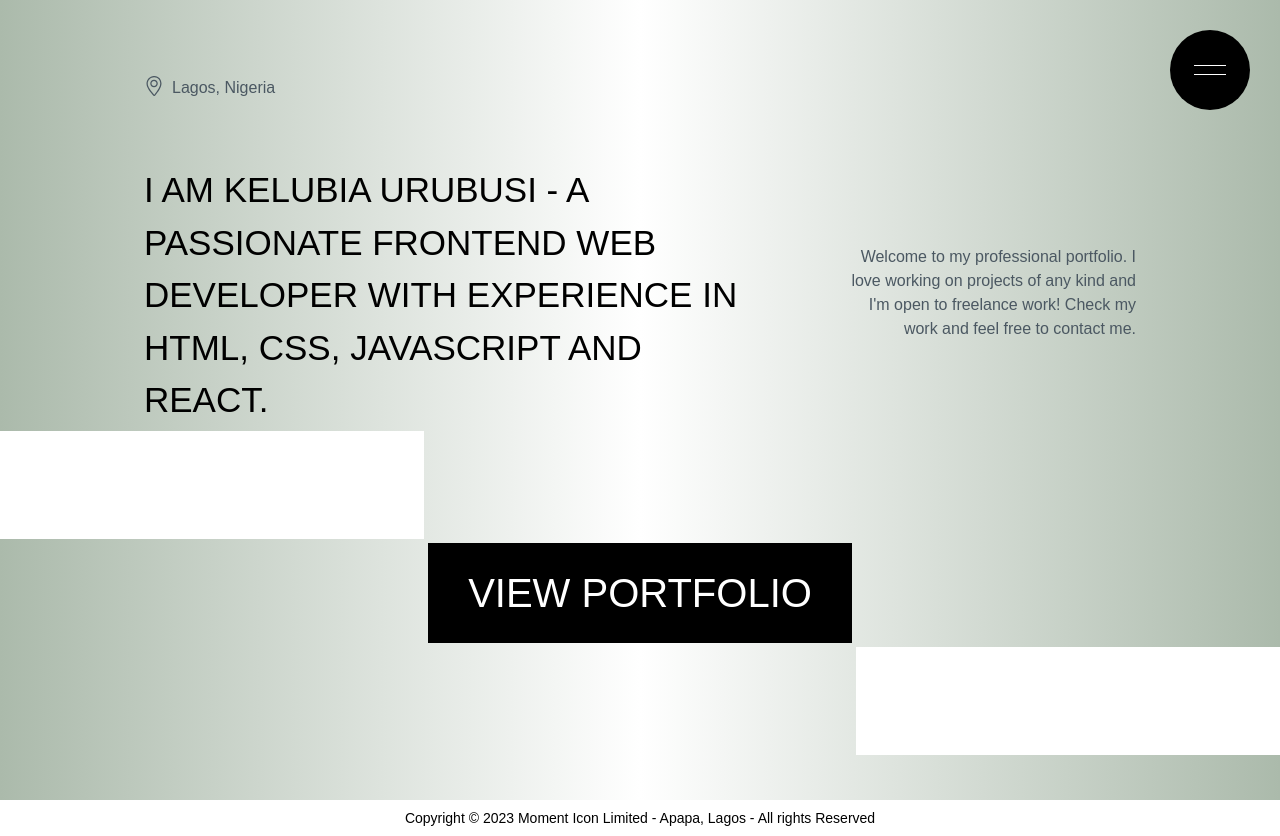
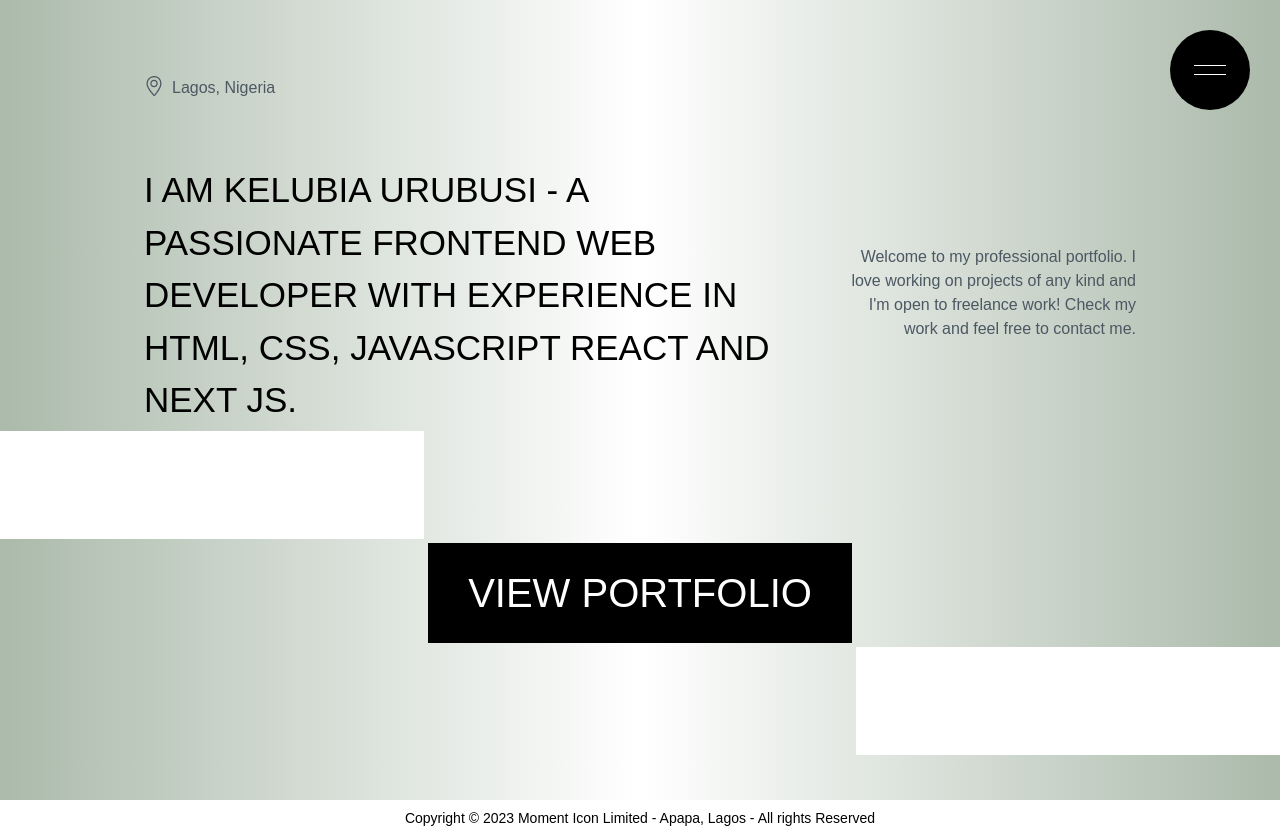
Before and after one commit to itradebtc/portfolio, a Next.js app: page /about in a window 1280 px wide. Built offline with nearby package versions, Linux system fonts and the light colour scheme; a web font is replaced by a local one.

Commit message:
portfolio

```diff
--- a/src/app/about/page.jsx
+++ b/src/app/about/page.jsx
@@ -24,7 +24,7 @@ export default function page() {
             >
                 <h1 className="py-5 md:py-16 text-[24px] md:text-[35px] uppercase md:text-left">
                   i am Kelubia Urubusi - a passionate frontend web developer with
-                  experience in html, css, javascript and react.
+                  experience in html, css, javascript react and next js.
                 </h1>
             </motion.div>
         </AnimatePresence>
--- a/src/app/portfolio/page.jsx
+++ b/src/app/portfolio/page.jsx
@@ -4,46 +4,144 @@ import Typewriter from 'typewriter-effect'
 import { SiHtml5, SiCss3, SiTailwindcss, SiJavascript, SiReact } from 'react-icons/si'
 import { TbBrandNextjs } from 'react-icons/tb'
 import { motion, AnimatePresence } from "framer-motion";
+import Image from 'next/image'
+import { FaGithub, FaShareSquare } from 'react-icons/fa'
+import Link from 'next/link'
+import { scale } from '@/src/components/header/anim'
+
+const job = [
+  {
+      id: 1,
+      name: 'dental',
+      title: 'Dental App',
+      madeWith: 'Next.Js',
+      image: 'https://github.com/itradebtc/doctorsimages/blob/main/Dental%20App.png?raw=true',
+      github: 'https://github.com/itradebtc/Capstone-Project',
+      site: 'https://medicalappcapstone.vercel.app/',
+  },
+  {
+      id: 2,
+      name: 'portfolio',
+      title: 'First Portfolio',
+      madeWith: ['Html, Css, Javascript'],
+      image: 'https://github.com/itradebtc/doctorsimages/blob/main/First%20Portfolio.png?raw=true',
+      github: 'https://github.com/itradebtc/random/blob/main/src/firstportfolio.html',
+      site: 'https://itradebtc.github.io/random/src/firstportfolio.html',
+  },
+  {
+      id: 3,
+      name: 'timeTracker',
+      title: 'Time Tracker Template',
+      madeWith: ['Html,Css'],
+      image: 'https://github.com/itradebtc/doctorsimages/blob/main/Time%20Tracker.png?raw=true',
+      github: 'https://github.com/itradebtc/random/blob/main/src/timer.html',
+      site: 'https://itradebtc.github.io/random/src/timer.html',
+  },
+  {
+      id: 4,
+      name: 'password',
+      title: 'Password Generator',
+      madeWith: ['Html, Css, Javascript'],
+      image: 'https://github.com/itradebtc/doctorsimages/blob/main/Password%20Generator.png?raw=true',
+      github: 'https://github.com/itradebtc/random/blob/main/src/passwordgenerator.html',
+      site: 'https://itradebtc.github.io/random/src/passwordgenerator.html',
+  },
+  {
+      id: 5,
+      name: 'countDown',
+      title: 'Birthday Count Down',
+      madeWith: ['Html, Css, Javascript'],
+      image: 'https://github.com/itradebtc/doctorsimages/blob/main/Birthday%20Countdown.png?raw=true',
+      github: 'https://github.com/itradebtc/random/blob/main/src/birthdaycountdown.html',
+      site: 'https://itradebtc.github.io/random/src/birthdaycountdown.html',
+  },
+  {
+      id: 6,
+      name: 'cloak',
+      title: 'Digital Cloak',
+      madeWith: ['Html, Css, Javascript'],
+      image: 'https://github.com/itradebtc/doctorsimages/blob/main/Digital%20Cloak.png?raw=true',
+      github: 'https://github.com/itradebtc/random/blob/main/src/cloak2.html',
+      site: 'https://itradebtc.github.io/random/src/cloak2.html',
+  },
+  {
+      id: 7,
+      name: 'bmi',
+      title: 'Bmi Calculator',
+      madeWith: ['Html, Css, Javascript'],
+      image: 'https://github.com/itradebtc/doctorsimages/blob/main/Screenshot%202023-08-22%20at%204.26.47%20PM.png?raw=true',
+      github: 'https://github.com/itradebtc/random/blob/main/src/bmicalculator.html',
+      site: 'https://itradebtc.github.io/random/src/bmicalculator.html',
+  },
+
+]
+
+const myjob = job.map(work =>(
+  <section key={work.id} className='p-4 shadow-2xl bg-gradient-to-bl from-neutral-600 via-rose-600 to-indigo-500 bg-clip-text text-transparent'>
+      <h1 className='text-xl py-3'>{work.title}</h1>
+      <Image src={work.image} width={500} height={500} alt='Picture of Work'/>
+      <div className='flex justify-between items-center py-3'>
+        <h2>
+          <p className='uppercase'>Created with {work.madeWith}</p>
+        </h2>
+        <p className='flex justify-between items-center gap-2'>
+          <a href={work.github} target='_blank' title='View Code'><FaGithub size={25} className='text-green-800'/></a>
+          <a href={work.site} target='_blank' title='View Site'><FaShareSquare size={25} className='text-green-800' /></a>
+        </p>
+      </div>
+  </section>
+))
 
 export default function page(){
   return (
-    <main className='bg-gradient-to-r from-[#abbaab] via-[#ffffff] to-[#abbaab] w-auto md:h-[100vh] pt-28'>
-      {/* <div className='py-4 px-7'>
-        <button className='border border-black py-2 px-4'><a href='../public/mycv.pdf' download="mycv.pdf">Download CV</a></button>
-      </div> */}
-        <div className='flex flex-col md:gap-5 text-center justify-center items-center w-auto md:justify-center md:text-center font-bold m-2 md:m-0'>
-            <h1 className='uppercase text-2xl md:text-7xl bg-gradient-to-bl from-neutral-600 via-rose-600 to-indigo-500 bg-clip-text text-transparent'>coming soon</h1>
-            <h2 className='uppercase text-lg md:text-4xl bg-gradient-to-bl from-neutral-600 via-rose-600 to-indigo-500 bg-clip-text text-transparent'>I&#39;m a</h2>
-            <h3 className='uppercase text-lg md:text-4xl bg-gradient-to-bl from-neutral-600 via-rose-600 to-indigo-500 bg-clip-text text-transparent'>
-            <Typewriter
-                 options={{
+    <main className='bg-gradient-to-r from-[#abbaab] via-[#ffffff] to-[#abbaab] w-auto h-[450vh] md:h-[220vh] p-7 md:p-14'>
+      <div>
+            <AnimatePresence>
+                <motion.div
+                initial={{ opacity: 0, y: 500 }}
+                animate={{ opacity: 1, y: 0 }}
+                exist={{ opacity: 0, y: 0 }}
+                transition={{ delay: .3, duration: 1, ease: [0.22, 1, 0.36, 1]}}
+                >
+                  <h1 className='text-5xl bg-gradient-to-bl from-neutral-600 via-rose-600 to-indigo-500 bg-clip-text text-transparent md:pb-7'>
+                    Projects
+                  </h1>
+                </motion.div>
+              </AnimatePresence>
+            <div className='flex flex-col md:gap-4 w-auto font-bold m-2 md:m-0'>
+              <div>
+              <AnimatePresence>
+                <motion.div
+                initial={{ opacity: 0, x: 500 }}
+                animate={{ opacity: 1, x: 0 }}
+                exist={{ opacity: 0, x: 0 }}
+                transition={{ delay: .3, duration: 1, ease: [0.22, 1, 0.36, 1]}}
+                >
+                <h2 className='flex gap-3 text-lg md:text-2xl bg-gradient-to-bl from-neutral-600 via-rose-600 to-indigo-500 bg-clip-text text-transparent'>I have good knowledge of
+                  <span className='bg-gradient-to-bl from-neutral-600 via-rose-600 to-indigo-500 bg-clip-text text-transparent uppercase'>
+                    <Typewriter
+                    options={{
                     strings: [
-                      "Web developer",
-                      "Native React Developer",
-                      "React.Js Developer",
-                      "Next.Js Developer"
+                      "html",
+                      "css",
+                      "javascript",
+                      "tailwind",
+                      "react",
+                      "next js"
                     ],
                     autoStart: true,
                     loop: true,
                     cursor: '',
-                  }}
-            />
-            </h3>
-        </div>
-        <div className='w-auto p-4 md:p-7'>
-          <section className='text-3xl uppercase bg-gradient-to-bl from-neutral-600 via-rose-600 to-indigo-500 bg-clip-text text-transparent pt-7'>
-              <AnimatePresence>
-                <motion.div
-                initial={{ opacity: 0, y: 15 }}
-                animate={{ opacity: 1, y: 0 }}
-                exist={{ opacity: 0, y: 0 }}
-                transition={{ delay: 1, duration: 1, ease: [0.22, 1, 0.36, 1]}}
-                >
-                  <h3>My Skills</h3>
+                    }}
+                    />
+                  </span>
+                </h2>
                 </motion.div>
               </AnimatePresence>
-          </section>
-          <div className='grid grid-cols-[200px,200px] grid-rows-[100px, 100px] w-auto pl-10 pt-3 md:gap-8 md:flex md:justify-around items-center md:py-16 md:px-12 md:text-xl md:font-black'>
+              </div>
+            </div>
+        <div className='w-auto p-4 md:p-7'>
+          <div className='grid grid-cols-[100px,100px,100px] grid-rows-[100px,100px] w-auto pt-3 md:gap-8 md:flex md:items-center md:text-center md:py-5 md:px-12 md:text-xl md:font-black'>
               <AnimatePresence>
                 <motion.div
                 initial={{ opacity: 0, y: 500 }}
@@ -51,10 +149,10 @@ export default function page(){
                 exist={{ opacity: 0, y: 0 }}
                 transition={{ delay: .3, duration: 1, ease: [0.22, 1, 0.36, 1]}}
                 >
-                    <p className='uppercase bg-gradient-to-bl from-neutral-600 via-rose-600 to-indigo-500 bg-clip-text text-transparent md:text-center md:flex md:flex-col'>
+                    <p className='uppercase bg-gradient-to-bl from-neutral-600 via-rose-600 to-indigo-500 bg-clip-text text-transparent md:flex md:flex-col text-center'>
                     html
                     </p>
-                    <SiHtml5 size={100} className='text-green-800' />
+                    <SiHtml5 size={50} className='text-green-800' />
                 </motion.div>
               </AnimatePresence>
               <AnimatePresence>
@@ -64,10 +162,10 @@ export default function page(){
                 exist={{ opacity: 0, y: 0 }}
                 transition={{ delay: .4, duration: 1, ease: [0.22, 1, 0.36, 1]}}
                 >
-                    <p className='uppercase bg-gradient-to-bl from-neutral-600 via-rose-600 to-indigo-500 bg-clip-text text-transparent md:text-center md:flex md:flex-col'>
+                    <p className='uppercase bg-gradient-to-bl from-neutral-600 via-rose-600 to-indigo-500 bg-clip-text text-transparent md:flex md:flex-col text-center'>
                     css
                     </p>
-                    <SiCss3 size={100} className='text-green-800' />
+                    <SiCss3 size={50} className='text-green-800' />
                 </motion.div>
               </AnimatePresence>
               <AnimatePresence>
@@ -77,10 +175,10 @@ export default function page(){
                 exist={{ opacity: 0, y: 0 }}
                 transition={{ delay: .5, duration: 1, ease: [0.22, 1, 0.36, 1]}}
                 >
-                    <p className='uppercase bg-gradient-to-bl from-neutral-600 via-rose-600 to-indigo-500 bg-clip-text text-transparent md:text-center md:flex md:flex-col'>
+                    <p className='uppercase bg-gradient-to-bl from-neutral-600 via-rose-600 to-indigo-500 bg-clip-text text-transparent md:flex md:flex-col text-center'>
                     javascript
                     </p>
-                    <SiJavascript size={100} className='text-green-800' />
+                    <SiJavascript size={50} className='text-green-800' />
                 </motion.div>
               </AnimatePresence>
               <AnimatePresence>
@@ -90,10 +188,10 @@ export default function page(){
                 exist={{ opacity: 0, y: 0 }}
                 transition={{ delay: .6, duration: 1, ease: [0.22, 1, 0.36, 1]}}
                 >
-                    <p className='uppercase bg-gradient-to-bl from-neutral-600 via-rose-600 to-indigo-500 bg-clip-text text-transparent md:text-center md:flex md:flex-col'>
+                    <p className='uppercase bg-gradient-to-bl from-neutral-600 via-rose-600 to-indigo-500 bg-clip-text text-transparent md:flex md:flex-col text-center'>
                     tailwind
                     </p>
-                    <SiTailwindcss size={100} className='text-green-800' />
+                    <SiTailwindcss size={50} className='text-green-800' />
                 </motion.div>
               </AnimatePresence>
               <AnimatePresence>
@@ -103,10 +201,10 @@ export default function page(){
                 exist={{ opacity: 0, y: 0 }}
                 transition={{ delay: .7, duration: 1, ease: [0.22, 1, 0.36, 1]}}
                 >
-                    <p className='uppercase bg-gradient-to-bl from-neutral-600 via-rose-600 to-indigo-500 bg-clip-text text-transparent md:text-center md:flex md:flex-col'>
+                    <p className='uppercase bg-gradient-to-bl from-neutral-600 via-rose-600 to-indigo-500 bg-clip-text text-transparent md:flex md:flex-col text-center'>
                     react
                     </p>
-                    <SiReact size={100} className='text-green-800' />
+                    <SiReact size={50} className='text-green-800' />
                 </motion.div>
               </AnimatePresence>
               <AnimatePresence>
@@ -116,10 +214,37 @@ export default function page(){
                 exist={{ opacity: 0, y: 0 }}
                 transition={{ delay: .8, duration: 1, ease: [0.22, 1, 0.36, 1]}}
                 >
-                    <p className='uppercase bg-gradient-to-bl from-neutral-600 via-rose-600 to-indigo-500 bg-clip-text text-transparent md:text-center md:flex md:flex-col'>
+                    <p className='uppercase bg-gradient-to-bl from-neutral-600 via-rose-600 to-indigo-500 bg-clip-text text-transparent md:flex md:flex-col text-center'>
                     next.js
                     </p>
-                    <TbBrandNextjs size={100} className='text-green-800' />
+                    <TbBrandNextjs size={50} className='text-green-800' />
+                </motion.div>
+              </AnimatePresence>
+          </div>
+        </div>
+              <AnimatePresence>
+                <motion.div
+                initial={{ opacity: 0, y: 500 }}
+                animate={{ opacity: 1, y: 0 }}
+                exist={{ opacity: 0, y: 0 }}
+                transition={{ delay: .3, duration: 1, ease: [0.22, 1, 0.36, 1]}}
+                >
+                  <p className='text-2xl bg-gradient-to-bl from-neutral-600 via-rose-600 to-indigo-500 bg-clip-text text-transparent pb-7'>
+                    I like building things. Here are few things I've built thus far. Most, if not all of them, were built with Next Js and are responsive on mobile.
+                  </p>
+                </motion.div>
+              </AnimatePresence>
+          <div className='bg-gradient-to-bl from-neutral-600 via-rose-600 to-indigo-500 bg-clip-text text-transparent'>
+          <AnimatePresence>
+                <motion.div
+                initial={{ opacity: 0, y: 500 }}
+                animate={{ opacity: 1, y: 0 }}
+                exist={{ opacity: 0, y: 0 }}
+                transition={{ delay: .5, duration: 1, ease: [0.22, 1, 0.36, 1]}}
+                >
+                   <div className='grid md:grid-cols-3 md:gap-4 absolute bg-gradient-to-bl from-neutral-600 via-rose-600 to-indigo-500 bg-clip-text text-transparent hover:shadow-2xl'>
+                     {myjob}
+                   </div>
                 </motion.div>
               </AnimatePresence>
           </div>
```
Also changed, not shown: next.config.js (+14 -0 lines).
